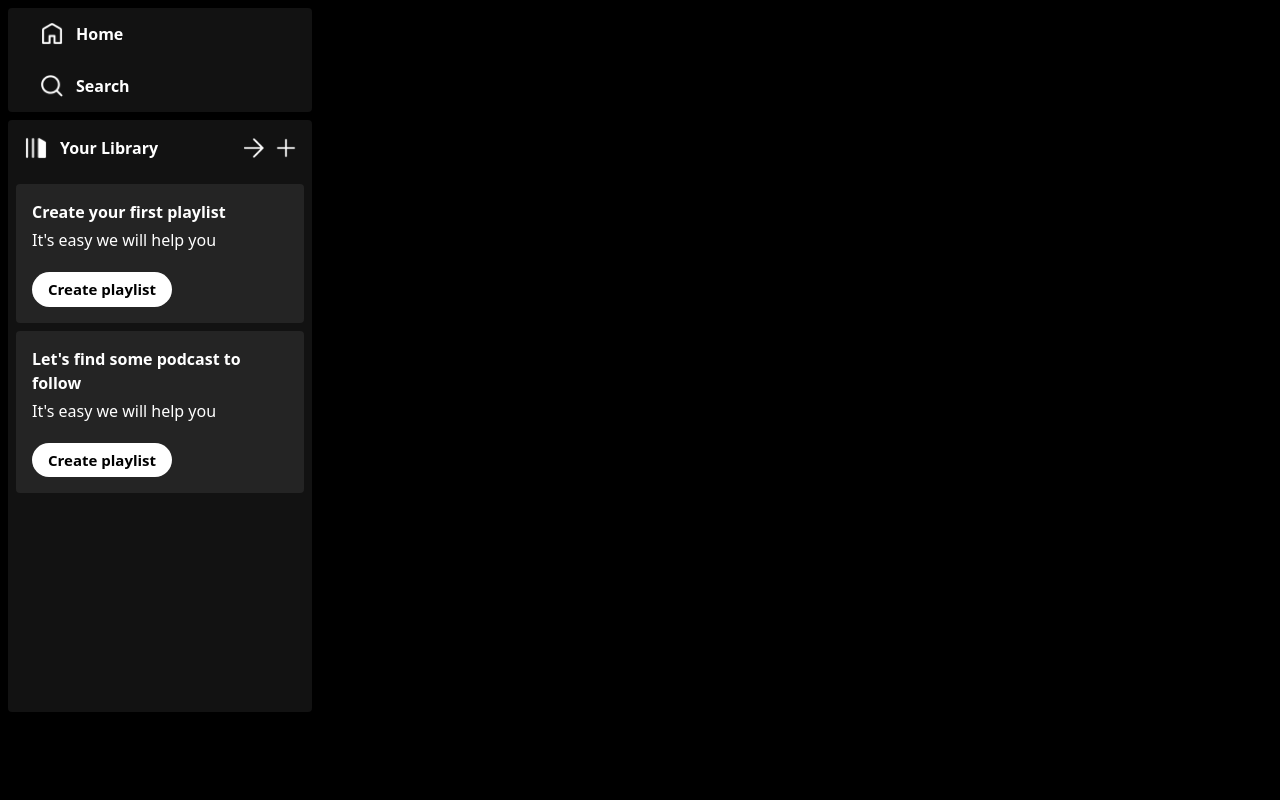
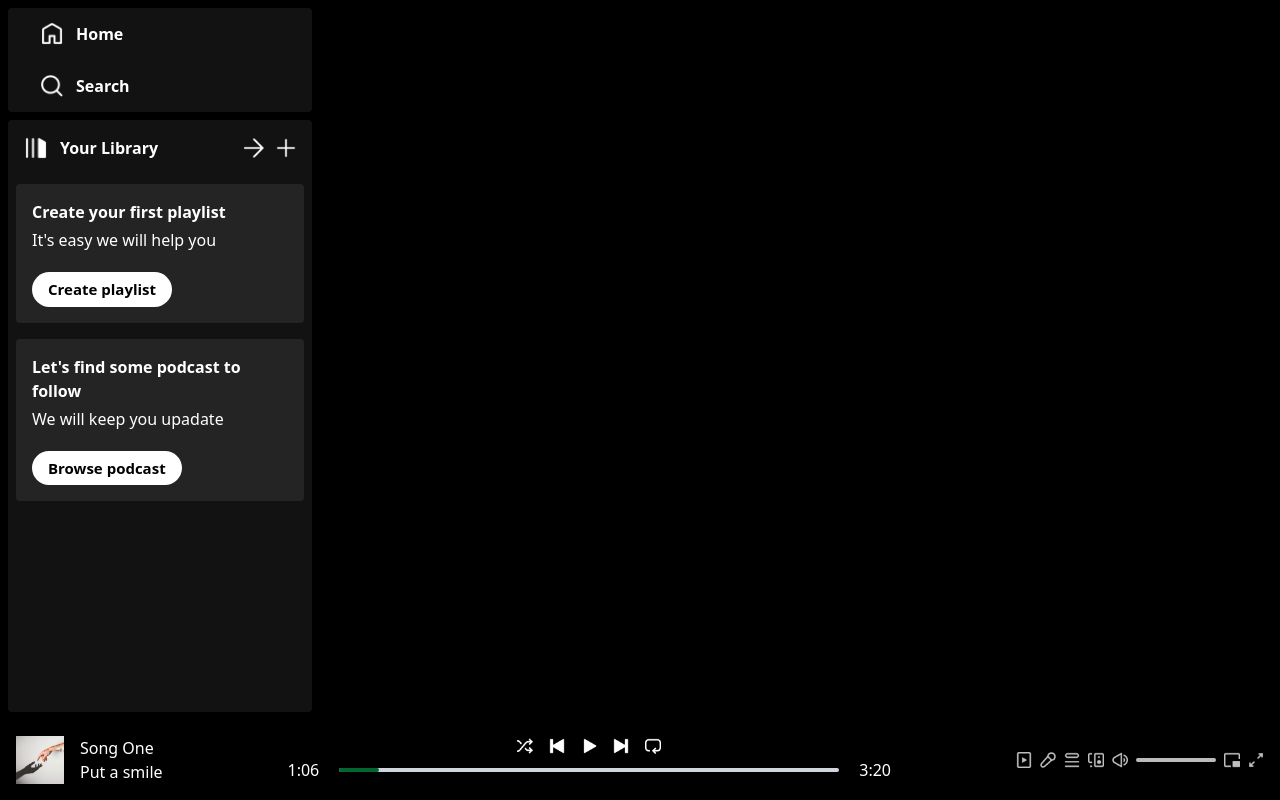
Before and after one commit to Ajaykapasiya/spofity-clone, a React (Vite) app: page / in a window 1280 px wide. Built offline with nearby package versions, Linux system fonts and the light colour scheme.

Commit message:
feat: add Player and Display components, update Sidebar content

```diff
--- a/src/App.jsx
+++ b/src/App.jsx
@@ -1,5 +1,6 @@
 import React from "react";
 import Sidebar from "./components/Sidebar";
+import Player from "./components/Player";
 
 const App = () => {
   return (
@@ -7,6 +8,7 @@
       <div className="h-[90%] flex">
         <Sidebar/>
       </div>
+      <Player/>
     </div>
   );
 };
--- /dev/null
+++ b/src/components/Display.jsx
@@ -0,0 +1,11 @@
+import React from 'react'
+
+const Display = () => {
+  return (
+    <div>
+
+    </div>
+  )
+}
+
+export default Display
--- /dev/null
+++ b/src/components/Player.jsx
@@ -0,0 +1,66 @@
+import React from "react";
+import { assets, songsData } from "../assets/assets";
+
+const Player = () => {
+  return (
+    <div className="h-[10%] bg-black flex justify-between items-center text-white px-4">
+      <div className="hidden lg:flex items-center gap-4">
+        <img className="w-12" src={songsData[0].image} alt="" />
+        <div>
+          <p>{songsData[0].name}</p>
+          <p>{songsData[0].desc.slice(0, 12)}</p>
+        </div>
+      </div>
+      <div className="flex flex-col items-center gap-1 m-auto">
+        <div className="flex gap-4">
+          <img
+            className="w-4 cursor-pointer"
+            src={assets.shuffle_icon}
+            alt=""
+          />
+          <img
+            className="w-4 cursor-pointer"
+            src={assets.prev_icon}
+            alt=""
+          />
+          <img
+            className="w-4 cursor-pointer"
+            src={assets.play_icon}
+            alt=""
+          />
+          <img
+            className="w-4 cursor-pointer"
+            src={assets.next_icon}
+            alt=""
+          />
+          <img
+            className="w-4 cursor-pointer"
+            src={assets.loop_icon}
+            alt=""
+          />
+        </div>
+        <div className="flex items-center gap-5">
+           <p>1:06</p>
+           <div className="w-[60vw] max-w-[500px] bg-gray-300 rounded-full cursor-pointer" >
+            <hr className="h-1 border-none w-10 bg-green-800 rounded-full" />
+           </div>
+           <p>3:20</p>
+        </div>
+      </div>
+      <div className="hidden lg:flex items-center gap-2 opacity-75">
+         <img className="w-4" src={assets.plays_icon} alt="" />
+          <img className="w-4" src={assets.mic_icon} alt="" />
+           <img className="w-4" src={assets.queue_icon} alt="" />
+            <img className="w-4" src={assets.speaker_icon} alt="" />
+             <img className="w-4" src={assets.volume_icon} alt="" />
+             <div className="w-20 bg-slate-50 h-1 rounded ">
+
+             </div>
+              <img className="w-4" src={assets.mini_player_icon} alt="" />
+               <img className="w-4" src={assets.zoom_icon} alt="" />
+      </div>
+    </div>
+  );
+};
+
+export default Player;
--- a/src/components/Sidebar.jsx
+++ b/src/components/Sidebar.jsx
@@ -33,11 +33,11 @@
             Create playlist
           </button>
         </div>
-                <div className=" p-4 bg-[#242424] m-2 rounded font-semibold flex flex-col items-start justify-start gap-1 pl-4 ">
+                <div className=" p-4 bg-[#242424] m-2 rounded font-semibold flex flex-col items-start justify-start gap-1 pl-4 mt-4 ">
           <h1>Let's find some podcast to follow</h1>
-          <p className="font-light">It's easy we will help you</p>
+          <p className="font-light">We will keep you upadate </p>
           <button className="px-4 py-1.5 bg-white text-[15px] text-black rounded-full mt-4">
-            Create playlist
+            Browse podcast
           </button>
         </div>
       </div>
```
